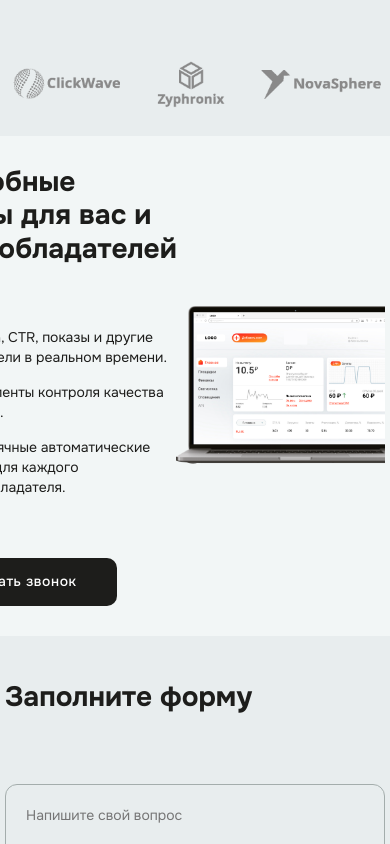
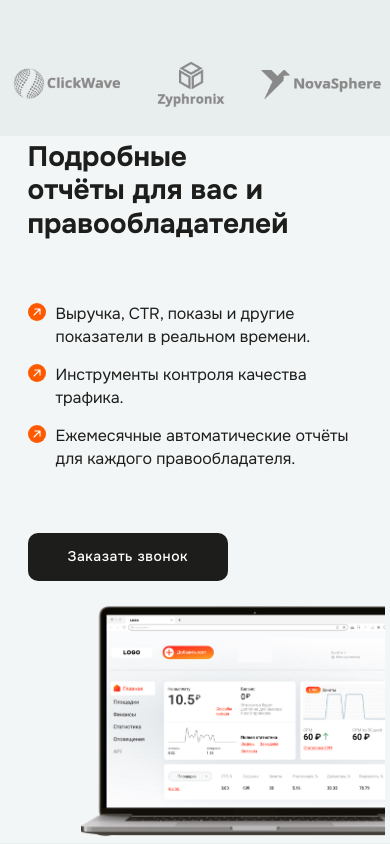
Before and after one commit to Tabarzin/getshop, a Next.js app in the folder getshop/: page / in a window 390 px wide. Shown: the part 1540-2384 px from the top of the page. Built offline with nearby package versions, Linux system fonts and the light colour scheme.

Commit message:
refactor: final changes

```diff
--- a/getshop/src/components/ContactForm/ContactForm.js
+++ b/getshop/src/components/ContactForm/ContactForm.js
@@ -13,9 +13,10 @@ const ContactForm = () => {
           ></textarea>
           <div className={styles.inputs}>
             <input
-              type="text"
+              type="email"
               className={styles.form_input}
               placeholder="Введите e-mail"
+              required
             />
             <div className={styles.form_checkbox}>
               <input type="checkbox" id="form_checkbox" />
--- a/getshop/src/components/Reports/Reports.module.css
+++ b/getshop/src/components/Reports/Reports.module.css
@@ -88,12 +88,36 @@
   }
 }
 
-@media (max-width: 607px) {
+@media (max-width: 563px) {
+  .reports_wrapper {
+    flex-direction: column;
+    height: auto;
+    align-items: center;
+    gap: 25px;
+  }
+
+  .reports {
+    flex-direction: column;
+    width: 100%;
+  }
+
+  .reports_text_block {
+    width: 90%;
+    max-width: 335px;
+  }
+
+  .list {
+    font-size: 16px;
+  }
+
+  .laptop {
+    width: 80%;
+    align-self: flex-end;
+  }
 }
 
 @media (max-width: 320px) {
   .reports_wrapper {
-    height: 760px;
     flex-direction: column;
   }
 
```
